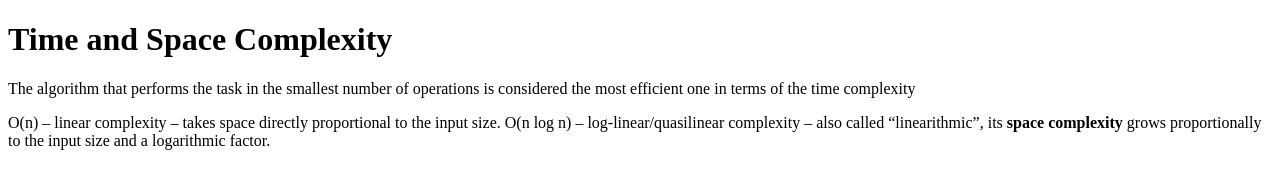
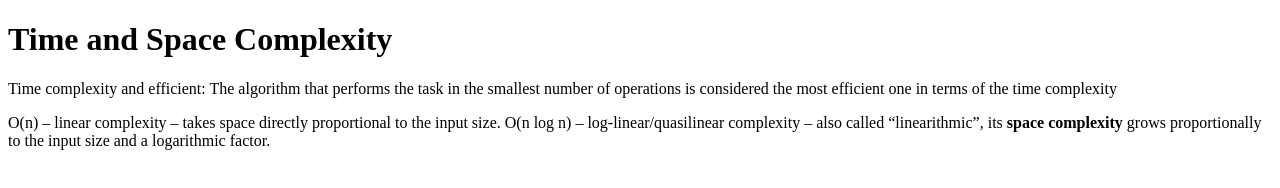
Before and after one commit to acciojob/time-and-space-complexity-Nafarkhan, a website: page main.html in a window 1280 px wide. Drawn offline with Linux system fonts and the light colour scheme.

Commit message:
created a submission

```diff
--- a/main.html
+++ b/main.html
@@ -10,7 +10,7 @@
 	<!-- the entire body must be written by student -->
 
 <h1>Time and Space Complexity</h1>
-	<p>The algorithm that performs the task in the smallest number of operations is considered the most efficient one in terms of the time complexity</p>
+	<p>Time complexity and efficient: The algorithm that performs the task in the smallest number of operations is considered the most efficient one in terms of the time complexity</p>
 	<p>O(n) – linear complexity – takes space directly proportional to the input size. O(n log n) – log-linear/quasilinear complexity – also called “linearithmic”, its <b>space complexity</b> grows proportionally to the input size and a logarithmic factor.</p>
 
 
```
